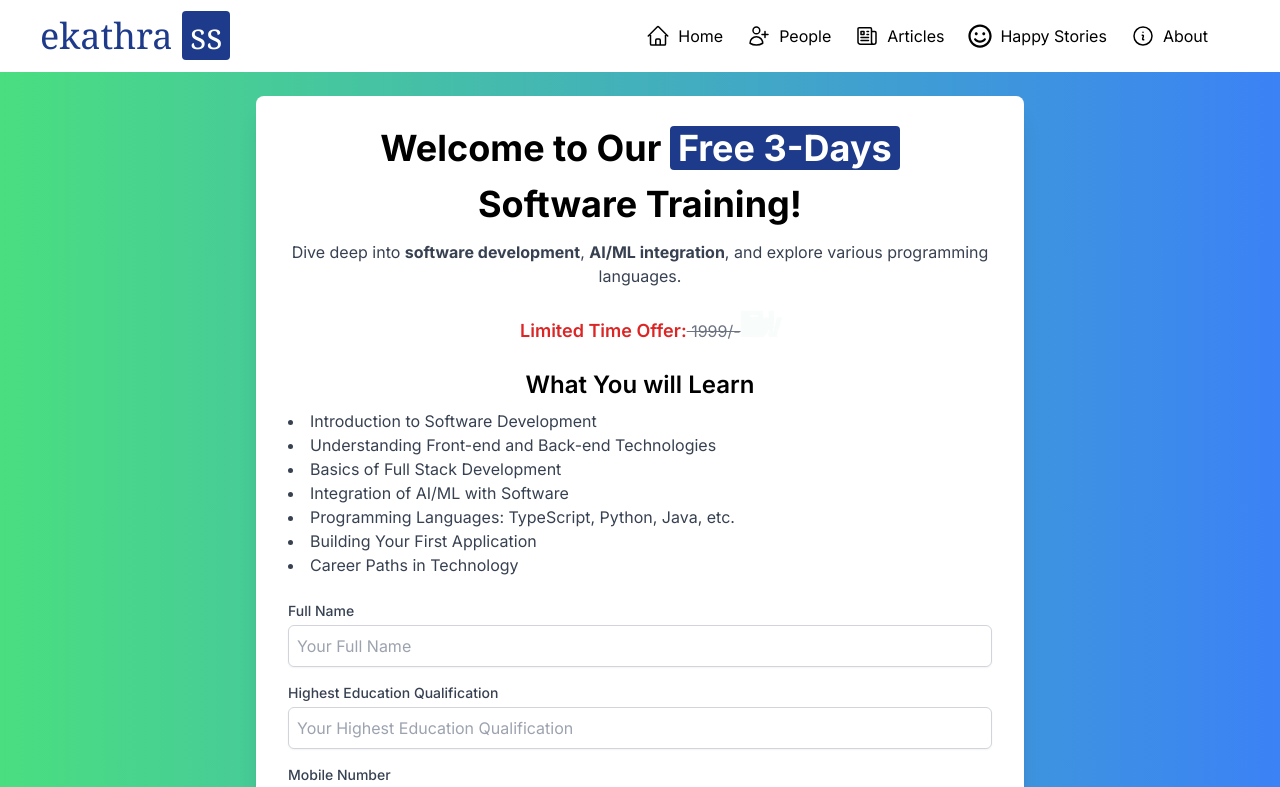
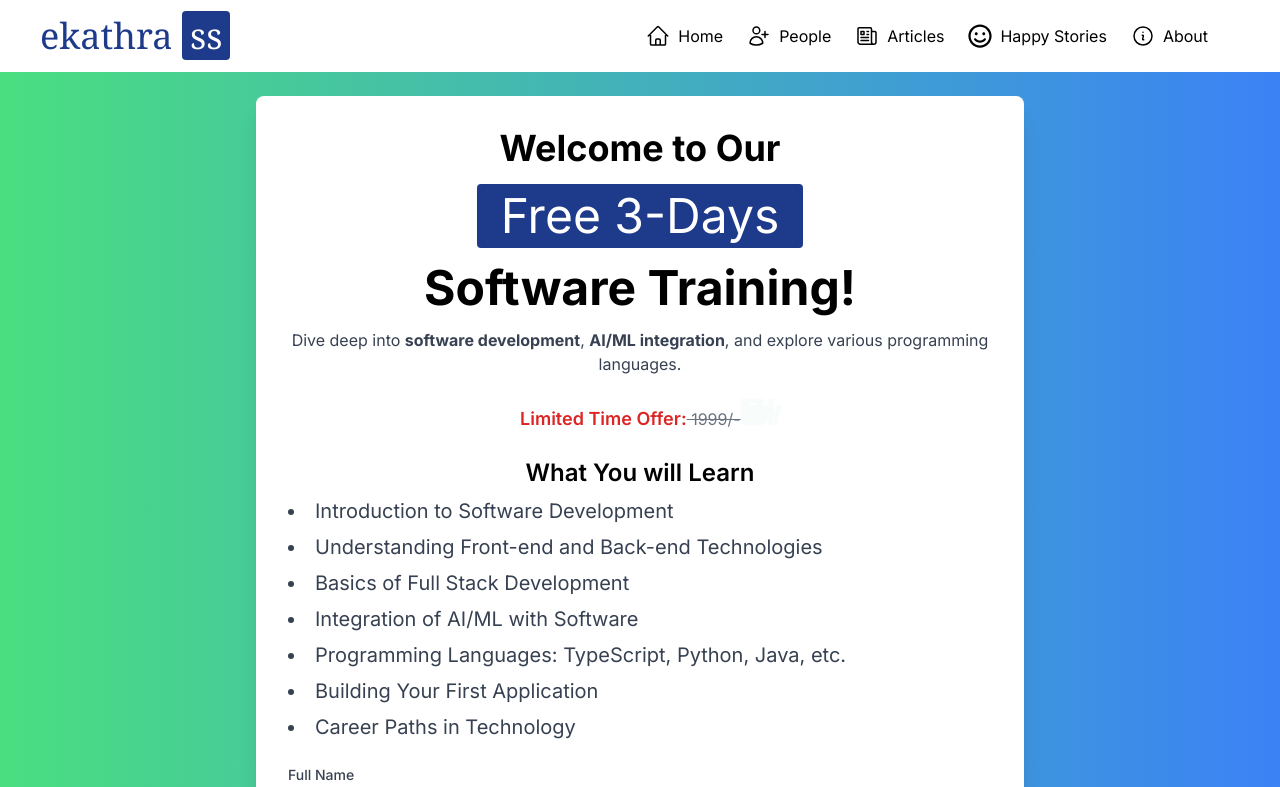
Before and after one commit to Santhosh-CS07/s_s, a Next.js app: page /full-stack-demo-register in a window 1280 px wide. Shown: the top 787 px of the page. Built offline with nearby package versions, Linux system fonts and the light colour scheme.

Commit message:
ui fixed

```diff
--- a/src/app/full-stack-demo-register/page.tsx
+++ b/src/app/full-stack-demo-register/page.tsx
@@ -121,15 +121,18 @@ const LandingPage: React.FC = () => {
         </div>
       ) : (
         <div className="max-w-3xl bg-white rounded-lg shadow-xl p-8">
-          <h1 className="text-4xl font-bold text-center mb-4">
-            Welcome to Our{" "}
-            <span className="text-white bg-blue-900 py-0 px-2 rounded">
+          <div className="text-center mb-4 px-4 sm:px-6 md:px-8">
+            <h1 className="text-xl sm:text-2xl md:text-3xl lg:text-4xl font-bold leading-normal mb-2">
+              Welcome to Our
+            </h1>
+            <h1 className="text-white text-2xl sm:text-3xl md:text-4xl lg:text-5xl bg-blue-900 mt-2 py-2 px-6 rounded whitespace-nowrap inline-block">
               Free 3-Days
-            </span>
-          </h1>
-          <h3 className="text-4xl font-bold text-center mb-4">
-            Software Training!
-          </h3>
+            </h1>
+            <h3 className="text-2xl sm:text-3xl md:text-4xl lg:text-5xl font-bold mt-4">
+              Software Training!
+            </h3>
+          </div>
+
           <p className="text-center mb-4 text-gray-700">
             Dive deep into <strong> software development</strong>,{" "}
             <strong>AI/ML integration</strong>, and explore various programming
@@ -148,14 +151,18 @@ const LandingPage: React.FC = () => {
           <h2 className="text-2xl font-semibold text-center mb-2">
             What You will Learn
           </h2>
-          <ul className="list-disc list-inside mb-6 text-gray-700">
-            <li>Introduction to Software Development</li>
-            <li>Understanding Front-end and Back-end Technologies</li>
-            <li>Basics of Full Stack Development</li>
-            <li>Integration of AI/ML with Software</li>
-            <li>Programming Languages: TypeScript, Python, Java, etc.</li>
-            <li>Building Your First Application</li>
-            <li>Career Paths in Technology</li>
+          <ul className="list-disc list-inside mb-6 text-gray-700 text-sm sm:text-base md:text-lg lg:text-xl">
+            <li className="mb-2">Introduction to Software Development</li>
+            <li className="mb-2">
+              Understanding Front-end and Back-end Technologies
+            </li>
+            <li className="mb-2">Basics of Full Stack Development</li>
+            <li className="mb-2">Integration of AI/ML with Software</li>
+            <li className="mb-2">
+              Programming Languages: TypeScript, Python, Java, etc.
+            </li>
+            <li className="mb-2">Building Your First Application</li>
+            <li className="mb-2">Career Paths in Technology</li>
           </ul>
 
           <form className="space-y-4" onSubmit={handleSubmit}>
```
